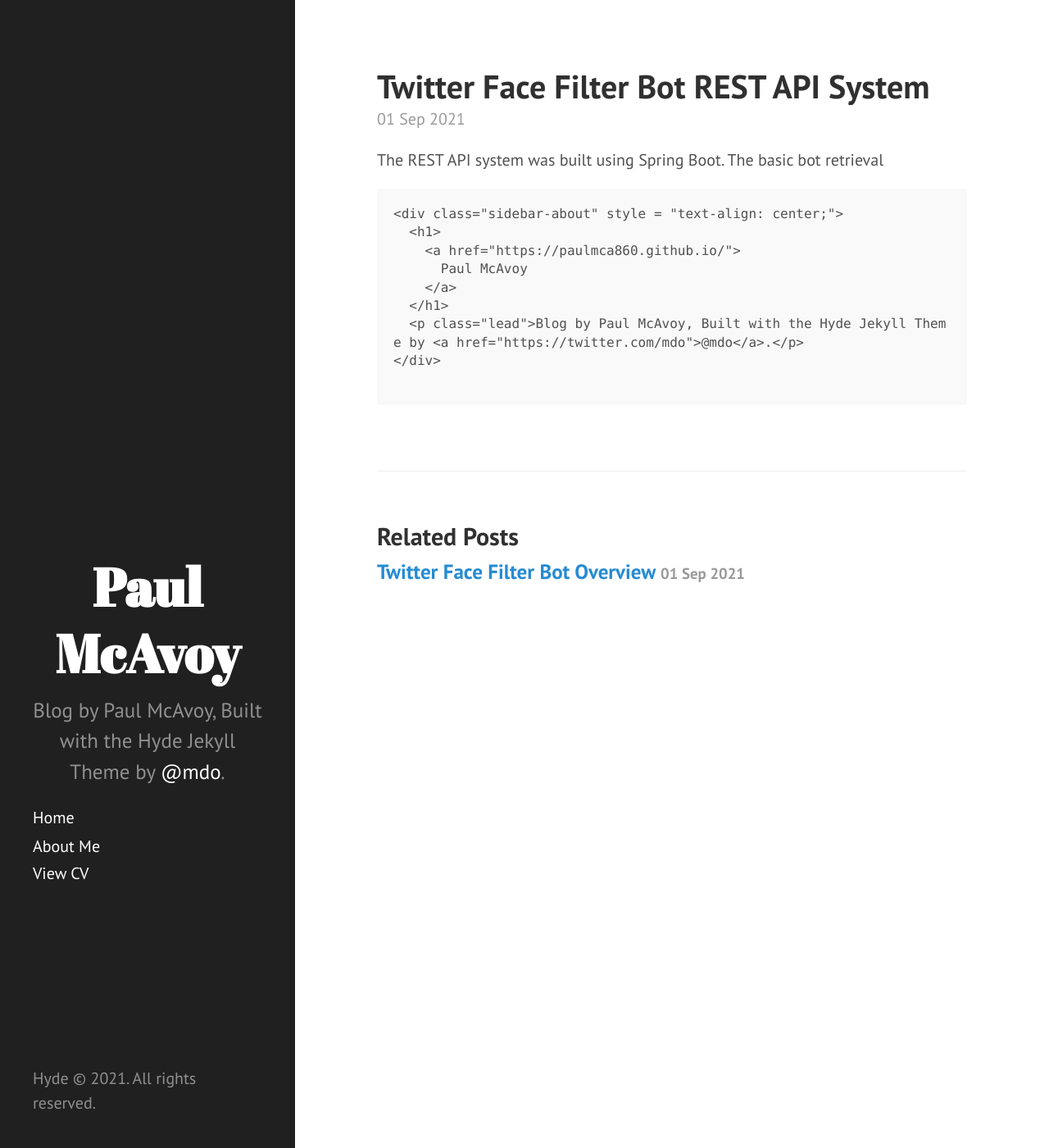
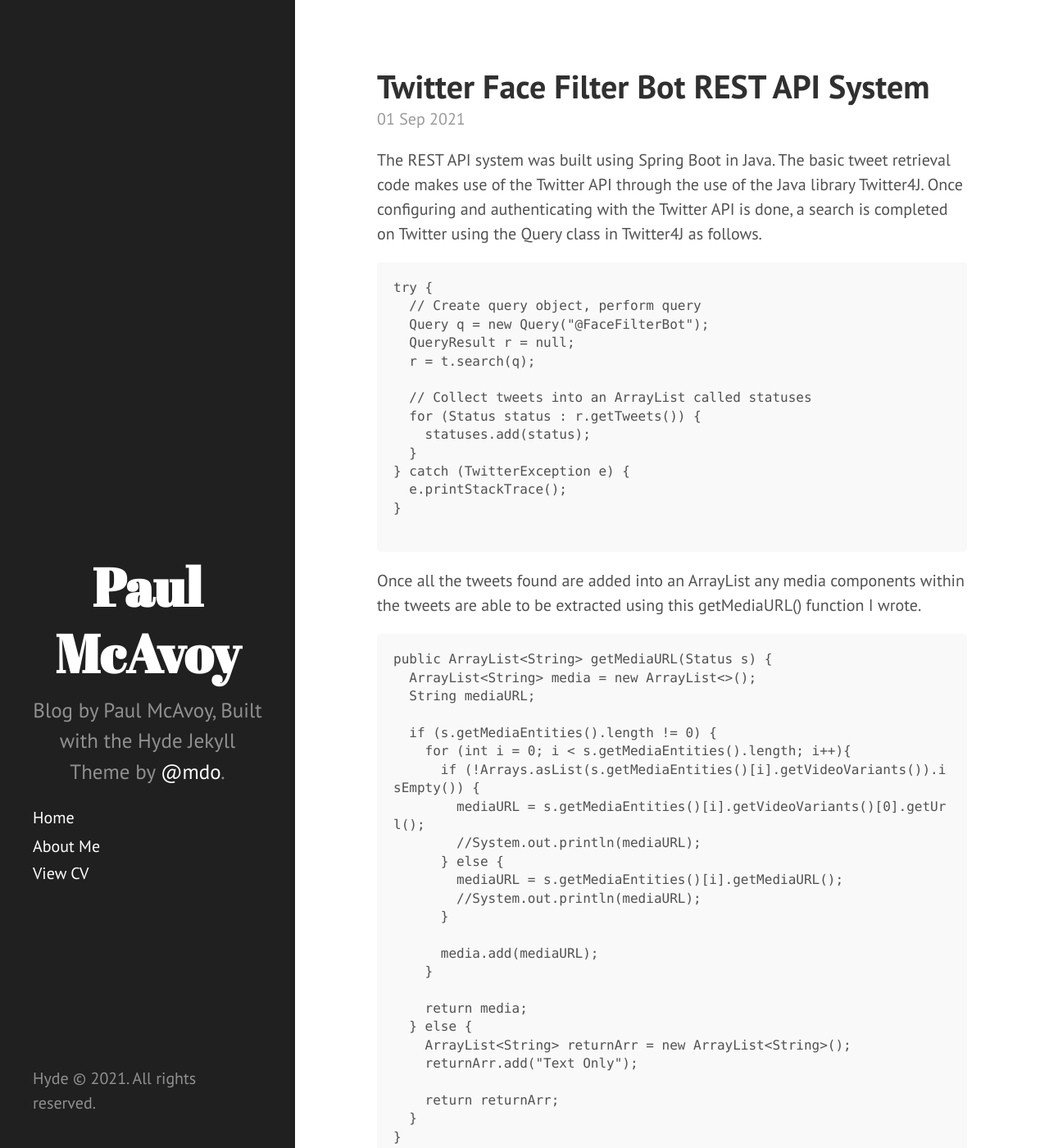
Before and after one commit to paulmca860/paulmca860.github.io, a Jekyll site: the page built from _posts/2021-09-01-TWI-REST-API-SYS.md, in a window 1280 px wide and 1400 px high. Shown: the whole window at 82% size. Built offline with Jekyll 4.4.1, drawn with Linux system fonts in a browser that asks for light colours; Markdown is read by kramdown in place of the engine named in the settings.

Commit message:
REST API Post Commit 1

````diff
--- a/_posts/2021-09-01-TWI-REST-API-SYS.md
+++ b/_posts/2021-09-01-TWI-REST-API-SYS.md
@@ -3,16 +3,51 @@
 title: Twitter Face Filter Bot REST API System
 ---
 
-The REST API system was built using Spring Boot. The basic bot retrieval
+The REST API system was built using Spring Boot in Java. The basic tweet retrieval code makes use of the Twitter API through the use of the Java library Twitter4J. Once configuring and authenticating with the Twitter API is done, a search is completed on Twitter using the Query class in Twitter4J as follows.
 
 ```
-<div class="sidebar-about" style = "text-align: center;">
-  <h1>
-    <a href="{{ site.baseurl }}">
-      {{ site.title }}
-    </a>
-  </h1>
-  <p class="lead">{{ site.description }}</p>
-</div>
+try {
+  // Create query object, perform query
+  Query q = new Query("@FaceFilterBot");
+  QueryResult r = null;
+  r = t.search(q);
+
+  // Collect tweets into an ArrayList called statuses
+  for (Status status : r.getTweets()) {
+    statuses.add(status);
+  }
+} catch (TwitterException e) {
+  e.printStackTrace();
+}
 
 ```
+
+Once all the tweets found are added into an ArrayList any media components within the tweets are able to be extracted using this getMediaURL() function I wrote.
+
+```
+public ArrayList<String> getMediaURL(Status s) {
+  ArrayList<String> media = new ArrayList<>();
+  String mediaURL;
+
+  if (s.getMediaEntities().length != 0) {
+    for (int i = 0; i < s.getMediaEntities().length; i++){
+      if (!Arrays.asList(s.getMediaEntities()[i].getVideoVariants()).isEmpty()) {
+        mediaURL = s.getMediaEntities()[i].getVideoVariants()[0].getUrl();
+        //System.out.println(mediaURL);
+      } else {
+        mediaURL = s.getMediaEntities()[i].getMediaURL();
+        //System.out.println(mediaURL);
+      }
+
+      media.add(mediaURL);
+    }
+
+    return media;
+  } else {
+    ArrayList<String> returnArr = new ArrayList<String>();
+    returnArr.add("Text Only");
+
+    return returnArr;
+  }
+}
+```
````
